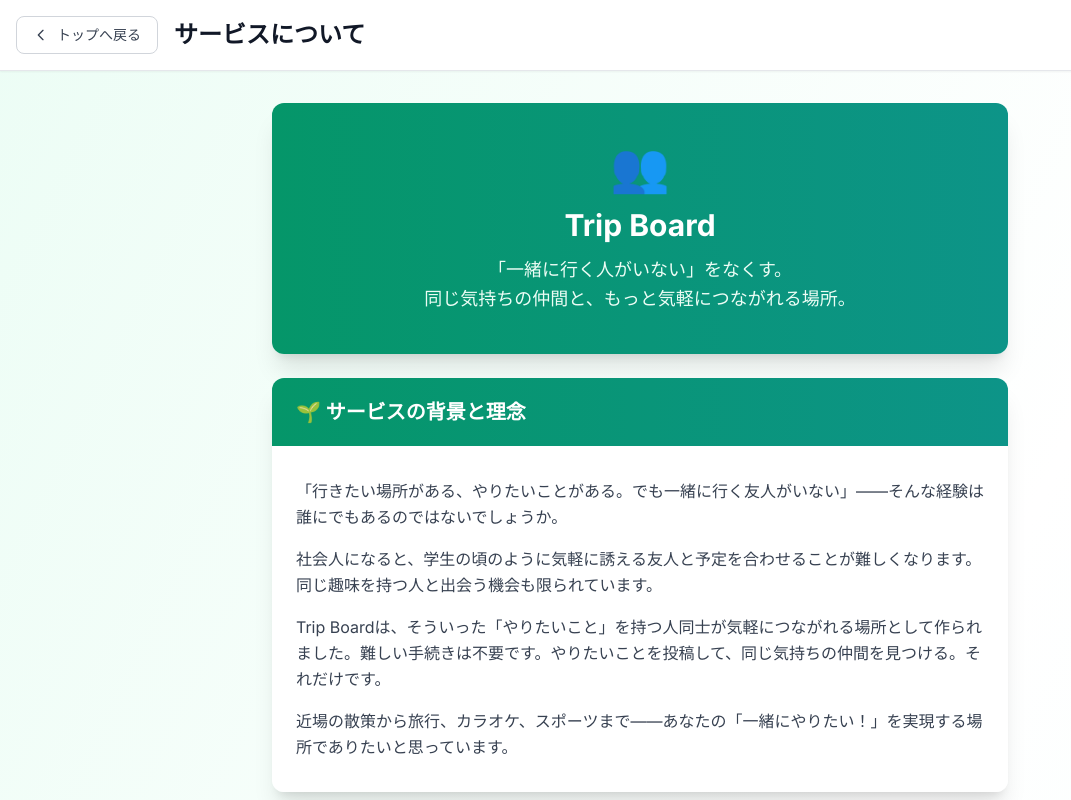
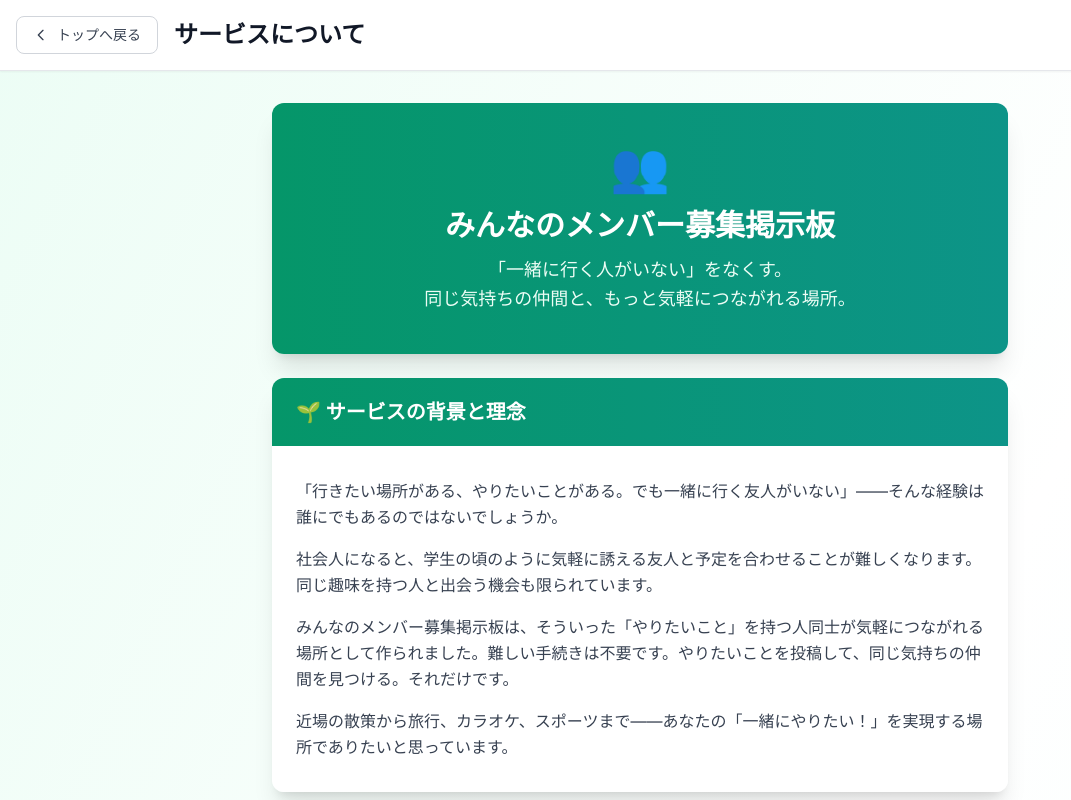
Before and after one commit to atosann/TripBoard, a Next.js app: page /about in a window 1280 px wide. Shown: the top 800 px of the page, without its empty margins (0-1071 px from the left). Built offline with nearby package versions, Linux system fonts and the light colour scheme.

Commit message:
fix: rename Trip Board to みんなのメンバー募集掲示板

```diff
--- a/src/app/about/page.tsx
+++ b/src/app/about/page.tsx
@@ -57,7 +57,7 @@
         <div className="shadow-xl rounded-xl overflow-hidden">
           <div className="bg-gradient-to-r from-emerald-600 to-teal-600 text-white px-6 py-10 text-center">
             <div className="text-5xl mb-4">👥</div>
-            <h2 className="text-3xl font-bold mb-3">Trip Board</h2>
+            <h2 className="text-3xl font-bold mb-3">みんなのメンバー募集掲示板</h2>
             <p className="text-emerald-50 text-lg leading-relaxed max-w-xl mx-auto">
               「一緒に行く人がいない」をなくす。<br />
               同じ気持ちの仲間と、もっと気軽につながれる場所。
@@ -78,7 +78,7 @@
               社会人になると、学生の頃のように気軽に誘える友人と予定を合わせることが難しくなります。同じ趣味を持つ人と出会う機会も限られています。
             </p>
             <p>
-              Trip Boardは、そういった「やりたいこと」を持つ人同士が気軽につながれる場所として作られました。難しい手続きは不要です。やりたいことを投稿して、同じ気持ちの仲間を見つける。それだけです。
+              みんなのメンバー募集掲示板は、そういった「やりたいこと」を持つ人同士が気軽につながれる場所として作られました。難しい手続きは不要です。やりたいことを投稿して、同じ気持ちの仲間を見つける。それだけです。
             </p>
             <p>
               近場の散策から旅行、カラオケ、スポーツまで——あなたの「一緒にやりたい！」を実現する場所でありたいと思っています。
--- a/src/app/privacy/page.tsx
+++ b/src/app/privacy/page.tsx
@@ -22,14 +22,14 @@
       <main className="container mx-auto px-4 py-8 max-w-3xl">
         <div className="shadow-xl rounded-xl overflow-hidden">
           <div className="bg-gradient-to-r from-emerald-600 to-teal-600 text-white px-6 py-5">
-            <h2 className="text-2xl font-bold">Trip Board プライバシーポリシー</h2>
+            <h2 className="text-2xl font-bold">みんなのメンバー募集掲示板 プライバシーポリシー</h2>
             <p className="text-emerald-50 text-sm mt-1">最終更新: 2025年1月1日</p>
           </div>
 
           <div className="bg-white px-6 py-8 space-y-8">
 
             <p className="text-gray-700 leading-relaxed">
-              Trip Board（以下「本サービス」）は、利用者のプライバシーを尊重し、個人情報を適切に管理します。本ポリシーは、収集する情報の種類・利用目的・管理方法について説明します。
+              みんなのメンバー募集掲示板（以下「本サービス」）は、利用者のプライバシーを尊重し、個人情報を適切に管理します。本ポリシーは、収集する情報の種類・利用目的・管理方法について説明します。
             </p>
 
             <section>
```
